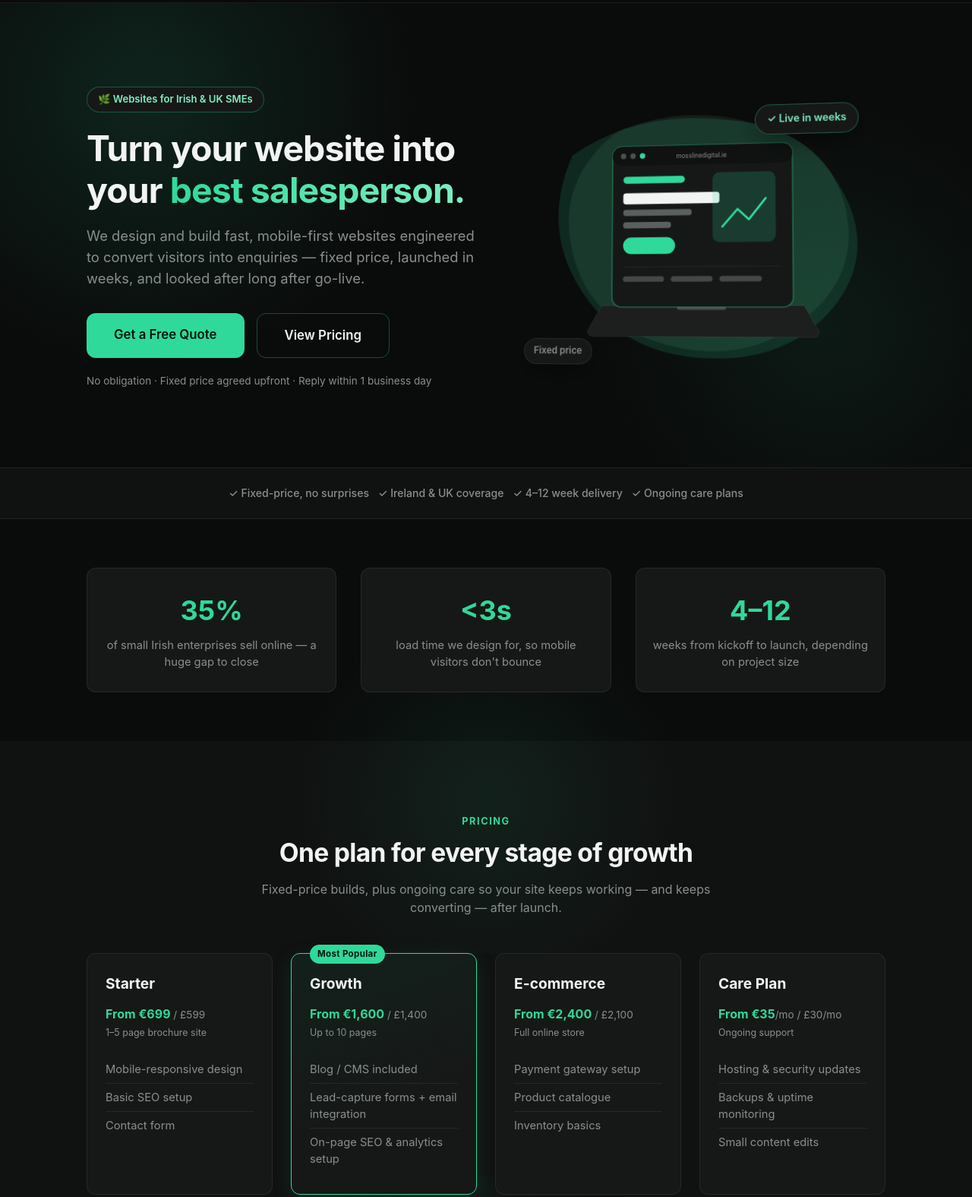
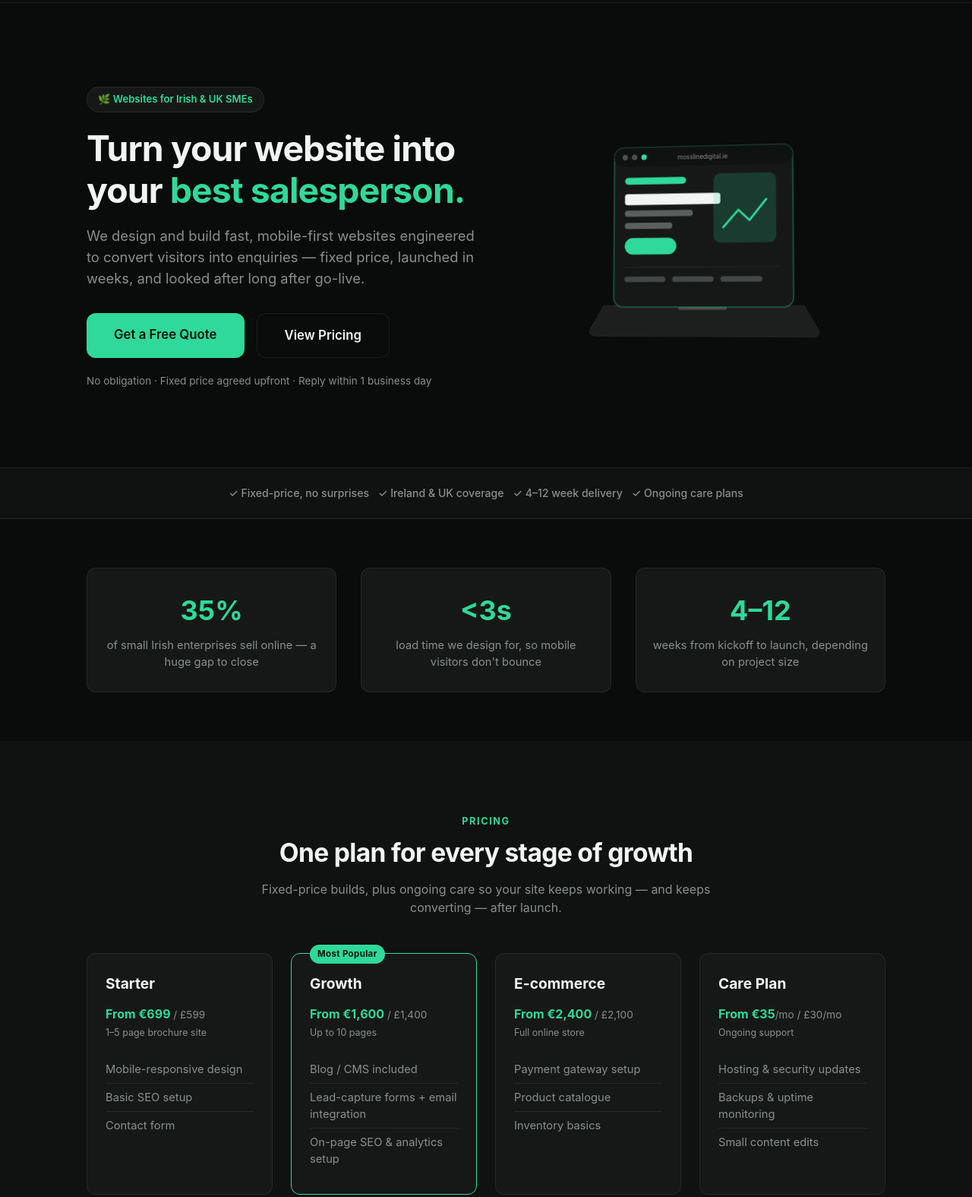
Before and after one commit to paddyaward100507-commits/mossline-website, a plain HTML site: page index.html in a window 1280 px wide. Shown: the part 109-1684 px from the top of the page at 76% size. Drawn offline with Linux system fonts and the light colour scheme.

Commit message:
Flatten design: remove glow/gradient effects and floating chips, single flat accent color

```diff
--- a/index.html
+++ b/index.html
@@ -75,13 +75,6 @@
       <div class="hero-visual">
         <div class="tilt-scene" id="tiltScene">
 
-          <div class="tilt-layer tilt-back">
-            <svg viewBox="0 0 480 420" xmlns="http://www.w3.org/2000/svg" aria-hidden="true">
-              <path d="M 60 90 Q 20 180 70 260 Q 120 340 220 350 Q 340 360 400 280 Q 450 210 400 130 Q 360 60 270 50 Q 150 30 60 90 Z" fill="var(--accent)" opacity="0.14"/>
-              <path d="M 120 60 Q 40 120 60 210 Q 80 300 170 330 Q 280 365 360 300 Q 430 245 410 160 Q 390 80 300 55 Q 210 25 120 60 Z" fill="var(--accent-light)" opacity="0.08"/>
-            </svg>
-          </div>
-
           <div class="tilt-layer tilt-laptop">
             <svg viewBox="0 0 480 420" xmlns="http://www.w3.org/2000/svg" role="img" aria-label="Illustration of a laptop displaying the Mossline website">
               <!-- laptop base -->
@@ -110,11 +103,6 @@
               <rect x="196" y="258" width="60" height="8" rx="4" fill="var(--text-secondary)" opacity="0.4"/>
               <rect x="266" y="258" width="60" height="8" rx="4" fill="var(--text-secondary)" opacity="0.4"/>
             </svg>
-          </div>
-
-          <div class="tilt-layer tilt-float">
-            <span class="float-chip">✓ Live in weeks</span>
-            <span class="float-chip-2">Fixed price</span>
           </div>
 
         </div>
@@ -149,7 +137,6 @@
   </section>
 
   <section id="services" class="services">
-    <div class="section-glow"></div>
     <div class="container">
       <span class="eyebrow">Pricing</span>
       <h2>One plan for every stage of growth</h2>
@@ -204,7 +191,6 @@
   </section>
 
   <section id="portfolio" class="portfolio">
-    <div class="section-glow"></div>
     <div class="container">
       <span class="eyebrow">Our Work</span>
       <h2>Portfolio</h2>
--- a/styles.css
+++ b/styles.css
@@ -1,6 +1,5 @@
 :root {
   --accent: #2FD999;
-  --accent-light: #7EEFC3;
   --accent-ink: #04140D;
   --text-primary: #F2F4F3;
   --text-secondary: #888F8C;
@@ -61,34 +60,12 @@ h2 {
   margin-bottom: 12px;
 }
 
-section {
-  position: relative;
-}
-
-.section-glow {
-  position: absolute;
-  top: 0;
-  left: 50%;
-  width: 700px;
-  height: 400px;
-  transform: translate(-50%, -30%);
-  background: radial-gradient(circle, rgba(47, 217, 153, 0.08), transparent 65%);
-  pointer-events: none;
-  z-index: 0;
-}
-
-section > .container {
-  position: relative;
-  z-index: 1;
-}
-
 /* Header */
 .site-header {
   border-bottom: 1px solid var(--border);
   position: sticky;
   top: 0;
-  background: rgba(10, 11, 11, 0.85);
-  backdrop-filter: blur(10px);
+  background: var(--bg);
   z-index: 20;
 }
 
@@ -130,7 +107,7 @@ section > .container {
 }
 
 .nav-cta:hover {
-  box-shadow: 0 0 0 3px rgba(47, 217, 153, 0.25);
+  opacity: 0.85;
   color: var(--accent-ink) !important;
 }
 
@@ -177,7 +154,6 @@ section > .container {
   border: 1px solid var(--border);
   border-radius: var(--radius);
   padding: 18px;
-  box-shadow: 0 20px 50px rgba(0, 0, 0, 0.5);
   opacity: 0;
   visibility: hidden;
   transition: opacity 0.15s ease, transform 0.15s ease, visibility 0.15s;
@@ -207,11 +183,12 @@ section > .container {
 }
 
 .dropdown-thumb {
+  display: block;
   width: 100%;
   aspect-ratio: 4 / 3;
   border-radius: 8px;
   margin-bottom: 6px;
-  background: linear-gradient(135deg, rgba(47, 217, 153, 0.25), rgba(47, 217, 153, 0.04));
+  background: var(--bg-alt);
   border: 1px solid var(--border);
 }
 
@@ -228,12 +205,7 @@ section > .container {
 
 /* Hero */
 .hero {
-  position: relative;
   padding: 110px 0 90px;
-  overflow: hidden;
-  background:
-    radial-gradient(600px circle at 15% 20%, rgba(47, 217, 153, 0.12), transparent 60%),
-    radial-gradient(500px circle at 85% 70%, rgba(47, 217, 153, 0.07), transparent 60%);
 }
 
 .hero-inner {
@@ -242,8 +214,6 @@ section > .container {
   align-items: center;
   gap: 40px;
   max-width: 1100px;
-  position: relative;
-  z-index: 1;
 }
 
 .hero-text {
@@ -255,8 +225,8 @@ section > .container {
   align-items: center;
   gap: 8px;
   background: var(--surface);
-  border: 1px solid var(--border-strong);
-  color: var(--accent-light);
+  border: 1px solid var(--border);
+  color: var(--accent);
   font-size: 0.82rem;
   font-weight: 600;
   padding: 6px 14px;
@@ -270,10 +240,7 @@ section > .container {
 }
 
 .hero h1 .highlight {
-  background: linear-gradient(90deg, var(--accent), var(--accent-light));
-  -webkit-background-clip: text;
-  background-clip: text;
-  color: transparent;
+  color: var(--accent);
 }
 
 .hero-sub {
@@ -301,7 +268,7 @@ section > .container {
   text-decoration: none;
   font-weight: 600;
   font-size: 1rem;
-  transition: all 0.15s ease;
+  transition: opacity 0.15s ease, border-color 0.15s ease, color 0.15s ease;
 }
 
 .btn-primary {
@@ -310,14 +277,13 @@ section > .container {
 }
 
 .btn-primary:hover {
-  box-shadow: 0 6px 24px rgba(47, 217, 153, 0.35);
-  transform: translateY(-1px);
+  opacity: 0.85;
 }
 
 .btn-secondary {
   background: transparent;
   color: var(--text-primary);
-  border: 1.5px solid var(--border-strong);
+  border: 1.5px solid var(--border);
 }
 
 .btn-secondary:hover {
@@ -354,51 +320,9 @@ section > .container {
   height: 100%;
 }
 
-.tilt-back {
-  transform: translateZ(-70px) scale(1.2);
-}
-
-.tilt-laptop {
-  transform: translateZ(10px);
-}
-
-.tilt-laptop svg,
-.tilt-back svg {
+.tilt-laptop svg {
   width: 100%;
   height: 100%;
-}
-
-.tilt-float {
-  transform: translateZ(90px);
-  pointer-events: none;
-}
-
-.float-chip {
-  position: absolute;
-  top: 8%;
-  right: 4%;
-  background: var(--surface);
-  border: 1px solid var(--border-strong);
-  color: var(--accent-light);
-  font-size: 0.78rem;
-  font-weight: 600;
-  padding: 8px 14px;
-  border-radius: 999px;
-  box-shadow: 0 10px 30px rgba(0, 0, 0, 0.4);
-}
-
-.float-chip-2 {
-  position: absolute;
-  bottom: 10%;
-  left: 2%;
-  background: var(--surface);
-  border: 1px solid var(--border);
-  color: var(--text-secondary);
-  font-size: 0.72rem;
-  font-weight: 600;
-  padding: 6px 12px;
-  border-radius: 999px;
-  box-shadow: 0 10px 30px rgba(0, 0, 0, 0.4);
 }
 
 /* Trust strip */
@@ -475,18 +399,10 @@ section > .container {
   border-radius: var(--radius);
   padding: 28px 24px;
   background: var(--surface);
-  transition: transform 0.15s ease, border-color 0.15s ease;
-}
-
-.price-card:hover {
-  transform: translateY(-3px);
-  border-color: var(--border-strong);
 }
 
 .price-card-featured {
   border-color: var(--accent);
-  background: linear-gradient(160deg, rgba(47, 217, 153, 0.08), var(--surface) 60%);
-  box-shadow: 0 8px 30px rgba(47, 217, 153, 0.12);
   position: relative;
 }
 
@@ -559,36 +475,21 @@ section > .container {
   border-radius: var(--radius);
   overflow: hidden;
   background: var(--surface);
-  transition: transform 0.15s ease, border-color 0.15s ease;
-}
-
-.portfolio-card:hover {
-  transform: translateY(-3px);
-  border-color: var(--border-strong);
 }
 
 .portfolio-thumb {
-  position: relative;
   aspect-ratio: 4 / 3;
-  background: linear-gradient(135deg, rgba(47, 217, 153, 0.22), rgba(255, 255, 255, 0.02));
+  background: var(--bg-alt);
   display: flex;
   align-items: center;
   justify-content: center;
-}
-
-.portfolio-thumb::after {
-  content: "";
-  position: absolute;
-  inset: 0;
-  background: linear-gradient(180deg, transparent 40%, rgba(0, 0, 0, 0.45) 100%);
+  border-bottom: 1px solid var(--border);
 }
 
 .portfolio-thumb-icon {
-  position: relative;
-  z-index: 1;
   width: 34px;
   height: 34px;
-  opacity: 0.7;
+  color: var(--accent);
 }
 
 .portfolio-body {
@@ -597,7 +498,7 @@ section > .container {
 
 .portfolio-tag {
   display: inline-block;
-  color: var(--accent-light);
+  color: var(--accent);
   font-size: 0.72rem;
   font-weight: 700;
   letter-spacing: 0.04em;
@@ -639,7 +540,7 @@ section > .container {
   margin: 0 auto 16px;
   border-radius: 50%;
   background: var(--surface);
-  border: 1px solid var(--border-strong);
+  border: 1px solid var(--border);
   color: var(--accent);
   display: flex;
   align-items: center;
@@ -710,8 +611,8 @@ section > .container {
 
 .sector-list li {
   background: var(--surface);
-  border: 1px solid var(--border-strong);
-  color: var(--accent-light);
+  border: 1px solid var(--border);
+  color: var(--accent);
   padding: 10px 22px;
   border-radius: 999px;
   font-size: 0.92rem;
@@ -721,33 +622,15 @@ section > .container {
 /* Contact */
 .contact {
   padding: 100px 0;
-  background: linear-gradient(135deg, #123329 0%, #060807 100%);
-  color: #fff;
-}
-
-.contact h2, .contact .section-sub {
-  color: #fff;
-}
-
-.contact .section-sub {
-  color: rgba(255, 255, 255, 0.75);
+  background: var(--surface);
+  border-top: 1px solid var(--border);
 }
 
 .contact-inner {
   text-align: center;
 }
 
-.contact .btn-primary {
-  background: #fff;
-  color: #0A0B0B;
-}
-
-.contact .btn-primary:hover {
-  box-shadow: 0 6px 24px rgba(255, 255, 255, 0.2);
-}
-
 .contact .hero-note {
-  color: rgba(255, 255, 255, 0.65);
   margin-top: 16px;
 }
 
```
